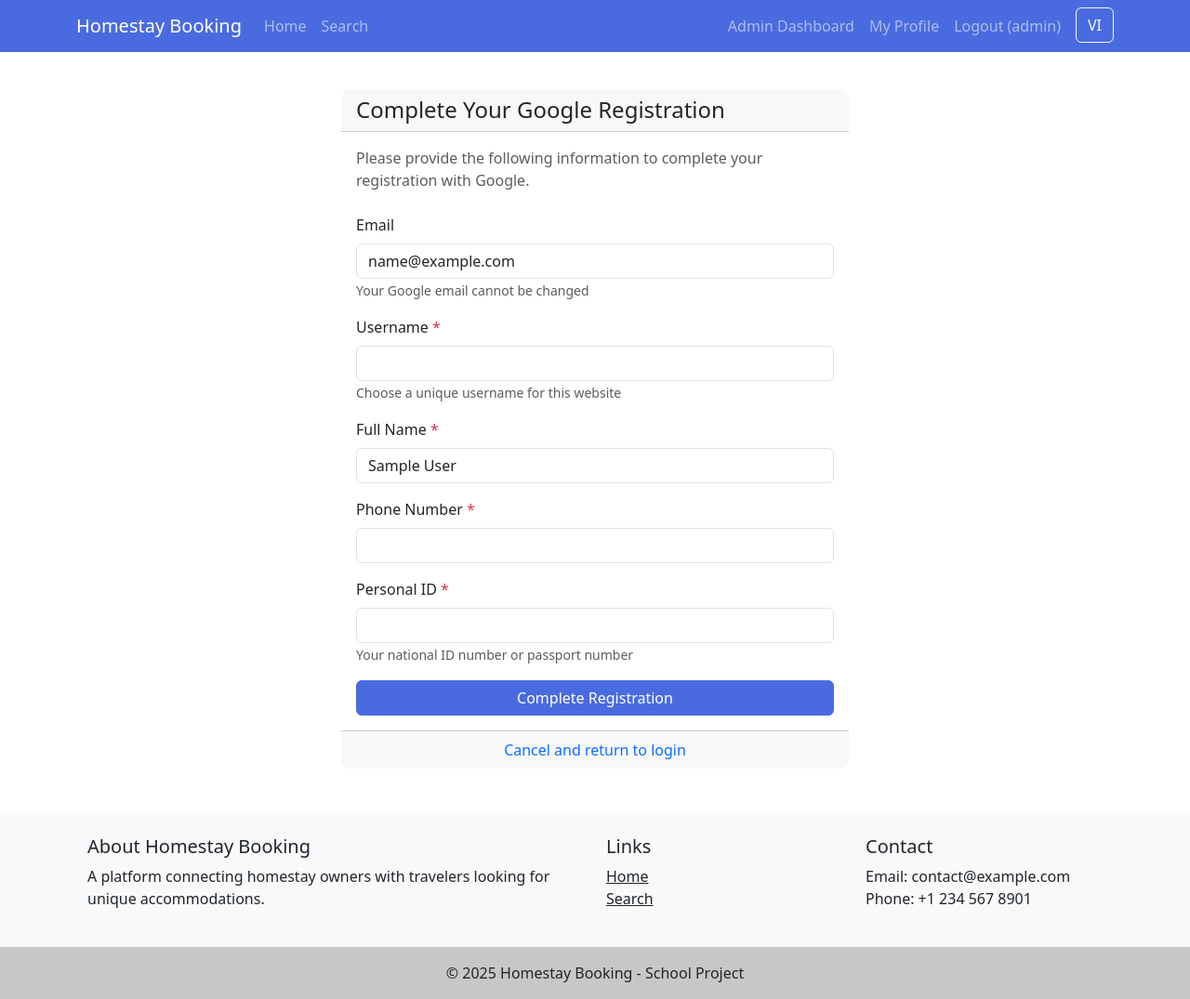
After one commit to qphat289/Staycation_website_EXE101, a Flask app: page /auth/complete-google-signup in a window 1280 px wide. The commit adds this page. Shown: the whole page at 93% size. Run offline with Flask 3, Linux system fonts and the light colour scheme; the visitor is signed in with stand-in values (Sample User, id 1).

Commit message:
google login

```diff
--- a/app.py
+++ b/app.py
@@ -6,6 +6,10 @@ from flask_migrate import Migrate
 from config import Config
 from models import db, Admin, Owner, Renter, Homestay
 from utils import get_rank_info
+from dotenv import load_dotenv
+
+# Load environment variables from .env file for google login
+load_dotenv()
 
 def create_app():
     app = Flask(__name__)
--- a/config.py
+++ b/config.py
@@ -8,6 +8,12 @@ class Config:
     SQLALCHEMY_DATABASE_URI = os.environ.get('DATABASE_URL') or 'sqlite:///homestay.db'
     SQLALCHEMY_TRACK_MODIFICATIONS = False
 
+    # Google OAuth config
+    GOOGLE_CLIENT_ID = os.environ.get('GOOGLE_CLIENT_ID')  # Remove the hardcoded value
+    GOOGLE_CLIENT_SECRET = os.environ.get('GOOGLE_CLIENT_SECRET')  # Remove the hardcoded value
+    GOOGLE_DISCOVERY_URL = "https://accounts.google.com/.well-known/openid-configuration"
+    #GOOGLE_REDIRECT_URI = "/auth/callback"
+
     # Upload folder for homestay images
     UPLOAD_FOLDER = os.path.join(os.path.dirname(os.path.abspath(__file__)), 'static/uploads')
     if not os.path.exists(UPLOAD_FOLDER):
--- a/models.py
+++ b/models.py
@@ -79,6 +79,7 @@ class Renter(UserMixin, db.Model):
     created_at = db.Column(db.DateTime, default=datetime.utcnow)
     experience_points = db.Column(db.Integer, default=0)
     avatar = db.Column(db.String(200))
+    google_id = db.Column(db.String(120), unique=True, nullable=True)
     # Một renter có nhiều booking và reviews
     bookings = db.relationship('Booking', backref='renter', lazy=True)
     reviews = db.relationship('Review', backref='renter', lazy=True)
--- a/routes/auth.py
+++ b/routes/auth.py
@@ -3,13 +3,11 @@ from flask import Blueprint, render_template, redirect, url_for, flash, request,
 from flask_login import login_user, logout_user, current_user, login_required
 from models import Admin, Owner, Renter, db
 from werkzeug.security import generate_password_hash, check_password_hash
-
-auth_bp = Blueprint('auth', __name__, url_prefix='/auth')
-
-from flask import Blueprint, render_template, redirect, url_for, flash, request, session
-from flask_login import login_user, logout_user, current_user, login_required
-from models import Admin, Owner, Renter, db
-from werkzeug.security import generate_password_hash, check_password_hash
+import requests
+import json
+from flask import current_app
+from urllib.parse import urlencode
+import secrets
 
 auth_bp = Blueprint('auth', __name__, url_prefix='/auth')
 
@@ -134,3 +132,179 @@ def logout():
     logout_user()
     flash('You have been logged out', 'info')
     return redirect(url_for('home'))
+
+def get_google_provider_cfg():
+    return requests.get(current_app.config['GOOGLE_DISCOVERY_URL']).json()
+
+@auth_bp.route('/login/google')
+def login_google():
+    # Find out what URL to hit for Google login
+    google_provider_cfg = get_google_provider_cfg()
+    authorization_endpoint = google_provider_cfg["authorization_endpoint"]
+
+    # Generate random state for CSRF protection
+    session["google_state"] = secrets.token_urlsafe(16)
+
+    # Use hardcoded callback URL (must match exactly what's in Google Cloud Console)
+    callback_url = "http://127.0.0.1:5000/auth/callback/google"
+
+    # Debug: Print the callback URL
+    print(f"Using callback URL: {callback_url}")
+
+    request_uri = authorization_endpoint + "?" + urlencode({
+        'client_id': current_app.config['GOOGLE_CLIENT_ID'],
+        'redirect_uri': callback_url,
+        'scope': 'openid email profile',
+        'response_type': 'code',
+        'state': session["google_state"],
+        'prompt': 'select_account'
+    })
+
+    return redirect(request_uri)
+
+@auth_bp.route('/callback/google')  # This becomes /auth/callback/google with prefix
+def callback_google():
+    # Verify state parameter
+    if request.args.get('state') != session.get("google_state"):
+        flash("Authentication failed: Invalid state parameter", "danger")
+        return redirect(url_for('auth.login'))
+
+    code = request.args.get("code")
+
+    google_provider_cfg = get_google_provider_cfg()
+    token_endpoint = google_provider_cfg["token_endpoint"]
+
+    # Use the same hardcoded callback URL
+    callback_url = "http://127.0.0.1:5000/auth/callback/google"
+
+    # Debug: Print the callback URL
+    print(f"Token exchange using callback URL: {callback_url}")
+
+    # Exchange code for tokens
+    token_response = requests.post(
+        token_endpoint,
+        data={
+            'client_id': current_app.config['GOOGLE_CLIENT_ID'],
+            'client_secret': current_app.config['GOOGLE_CLIENT_SECRET'],
+            'code': code,
+            'grant_type': 'authorization_code',
+            'redirect_uri': callback_url
+        }
+    )
+
+    # Parse the tokens
+    token_json = token_response.json()
+
+    # Get the ID token from Google
+    id_token = token_json['id_token']
+    access_token = token_json['access_token']
+
+    # Get user info from Google
+    userinfo_endpoint = google_provider_cfg['userinfo_endpoint']
+    userinfo_response = requests.get(
+        userinfo_endpoint,
+        headers={'Authorization': f'Bearer {access_token}'}
+    )
+
+    # Process the user information
+    userinfo = userinfo_response.json()
+
+    # Get the user's Google Account email
+    google_id = userinfo['sub']
+    google_email = userinfo['email']
+    google_name = userinfo.get('name', '')
+
+    # Check if this Google account is already linked to a user
+    existing_renter = Renter.query.filter_by(google_id=google_id).first()
+
+    if existing_renter:
+        # User exists, log them in
+        login_user(existing_renter)
+        session['user_role'] = 'renter'
+        flash("Successfully logged in with Google!", "success")
+        return redirect(url_for('home'))
+    else:
+        # User doesn't exist, store info in session and redirect to complete profile
+        session['google_id'] = google_id
+        session['google_email'] = google_email
+        session['google_name'] = google_name
+        return redirect(url_for('auth.complete_google_signup'))
+
+@auth_bp.route('/complete-google-signup', methods=['GET', 'POST'])
+def complete_google_signup():
+    # Check if we have Google data in session
+    if not session.get('google_id') or not session.get('google_email'):
+        flash("Google authentication data missing", "danger")
+        return redirect(url_for('auth.login'))
+
+    # Pre-populate form with Google data
+    form_data = {
+        'email': session.get('google_email', ''),
+        'full_name': session.get('google_name', '')
+    }
+
+    if request.method == 'POST':
+        # Get form data
+        username = request.form.get('username')
+        full_name = request.form.get('full_name')
+        phone = request.form.get('phone')
+        personal_id = request.form.get('personal_id')
+
+        # Validate required fields
+        if not all([username, full_name, phone, personal_id]):
+            flash("All fields are required", "danger")
+            form_data = {
+                'username': username,
+                'full_name': full_name,
+                'phone': phone,
+                'personal_id': personal_id,
+                'email': session.get('google_email', '')
+            }
+            return render_template('auth/complete_google_signup.html', form_data=form_data)
+
+        # Check if username exists
+        if Renter.query.filter_by(username=username).first() or Owner.query.filter_by(username=username).first() or Admin.query.filter_by(username=username).first():
+            flash("Username already exists", "danger")
+            return render_template('auth/complete_google_signup.html', form_data=form_data)
+
+        # Check if phone exists
+        if Renter.query.filter_by(phone=phone).first() or Owner.query.filter_by(phone=phone).first():
+            flash("Phone number already exists", "danger")
+            return render_template('auth/complete_google_signup.html', form_data=form_data)
+
+        # Check if personal_id exists
+        if Renter.query.filter_by(personal_id=personal_id).first() or Owner.query.filter_by(personal_id=personal_id).first():
+            flash("Personal ID already exists", "danger")
+            return render_template('auth/complete_google_signup.html', form_data=form_data)
+
+        # Create new renter with Google data
+        new_renter = Renter(
+            username=username,
+            email=session['google_email'],
+            full_name=full_name,
+            phone=phone,
+            personal_id=personal_id,
+            google_id=session['google_id'],
+        )
+
+        # Generate a random password for Google users - they'll use Google to login
+        random_password = secrets.token_urlsafe(16)
+        new_renter.set_password(random_password)
+
+        db.session.add(new_renter)
+        db.session.commit()
+
+        # Log in the new user
+        login_user(new_renter)
+        session['user_role'] = 'renter'
+
+        # Clear Google session data
+        session.pop('google_id', None)
+        session.pop('google_email', None)
+        session.pop('google_name', None)
+
+        flash("Your account has been created successfully!", "success")
+        return redirect(url_for('home'))
+
+    # GET request - render the form
+    return render_template('auth/complete_google_signup.html', form_data=form_data)
--- /dev/null
+++ b/templates/auth/complete_google_signup.html
@@ -0,0 +1,94 @@
+{% extends 'base.html' %}
+
+{% block title %}Complete Your Profile{% endblock %}
+
+{% block content %}
+<div class="row justify-content-center">
+  <div class="col-md-6">
+    <div class="card">
+      <div class="card-header">
+        <h4 class="mb-0">Complete Your Google Registration</h4>
+      </div>
+      <div class="card-body">
+        <p class="text-muted mb-4">Please provide the following information to complete your registration with Google.</p>
+
+        <!-- Show Google profile picture if available -->
+        {% if session.get('google_picture') %}
+        <div class="text-center mb-4">
+          <img src="{{ session.get('google_picture') }}" alt="Profile Picture" class="rounded-circle" width="100" height="100">
+          <p class="text-muted mt-2">We'll use your Google profile picture for your account</p>
+        </div>
+        {% endif %}
+
+        <form method="POST">
+          <!-- Email (readonly from Google) -->
+          <div class="mb-3">
+            <label for="email" class="form-label">Email</label>
+            <input type="email"
+                   class="form-control"
+                   id="email"
+                   name="email"
+                   value="{{ form_data.email }}"
+                   readonly>
+            <small class="text-muted">Your Google email cannot be changed</small>
+          </div>
+
+          <!-- Username -->
+          <div class="mb-3">
+            <label for="username" class="form-label">Username <span class="text-danger">*</span></label>
+            <input type="text"
+                   class="form-control"
+                   id="username"
+                   name="username"
+                   value="{{ form_data.username or '' }}"
+                   required>
+            <small class="text-muted">Choose a unique username for this website</small>
+          </div>
+
+          <!-- Full Name -->
+          <div class="mb-3">
+            <label for="full_name" class="form-label">Full Name <span class="text-danger">*</span></label>
+            <input type="text"
+                   class="form-control"
+                   id="full_name"
+                   name="full_name"
+                   value="{{ form_data.full_name or '' }}"
+                   required>
+          </div>
+
+          <!-- Phone Number -->
+          <div class="mb-3">
+            <label for="phone" class="form-label">Phone Number <span class="text-danger">*</span></label>
+            <input type="text"
+                   class="form-control"
+                   id="phone"
+                   name="phone"
+                   value="{{ form_data.phone or '' }}"
+                   required>
+          </div>
+
+          <!-- Personal ID -->
+          <div class="mb-3">
+            <label for="personal_id" class="form-label">Personal ID <span class="text-danger">*</span></label>
+            <input type="text"
+                   class="form-control"
+                   id="personal_id"
+                   name="personal_id"
+                   value="{{ form_data.personal_id or '' }}"
+                   required>
+            <small class="text-muted">Your national ID number or passport number</small>
+          </div>
+
+          <!-- Submit Button -->
+          <div class="d-grid">
+            <button type="submit" class="btn btn-primary">Complete Registration</button>
+          </div>
+        </form>
+      </div>
+      <div class="card-footer text-center">
+        <a href="{{ url_for('auth.login') }}" class="text-decoration-none">Cancel and return to login</a>
+      </div>
+    </div>
+  </div>
+</div>
+{% endblock %}
```
Also changed, not shown: templates/auth/login.html (+25 -0 lines), templates/auth/register.html (+25 -0 lines), instance/homestay.db, 1 other file.
